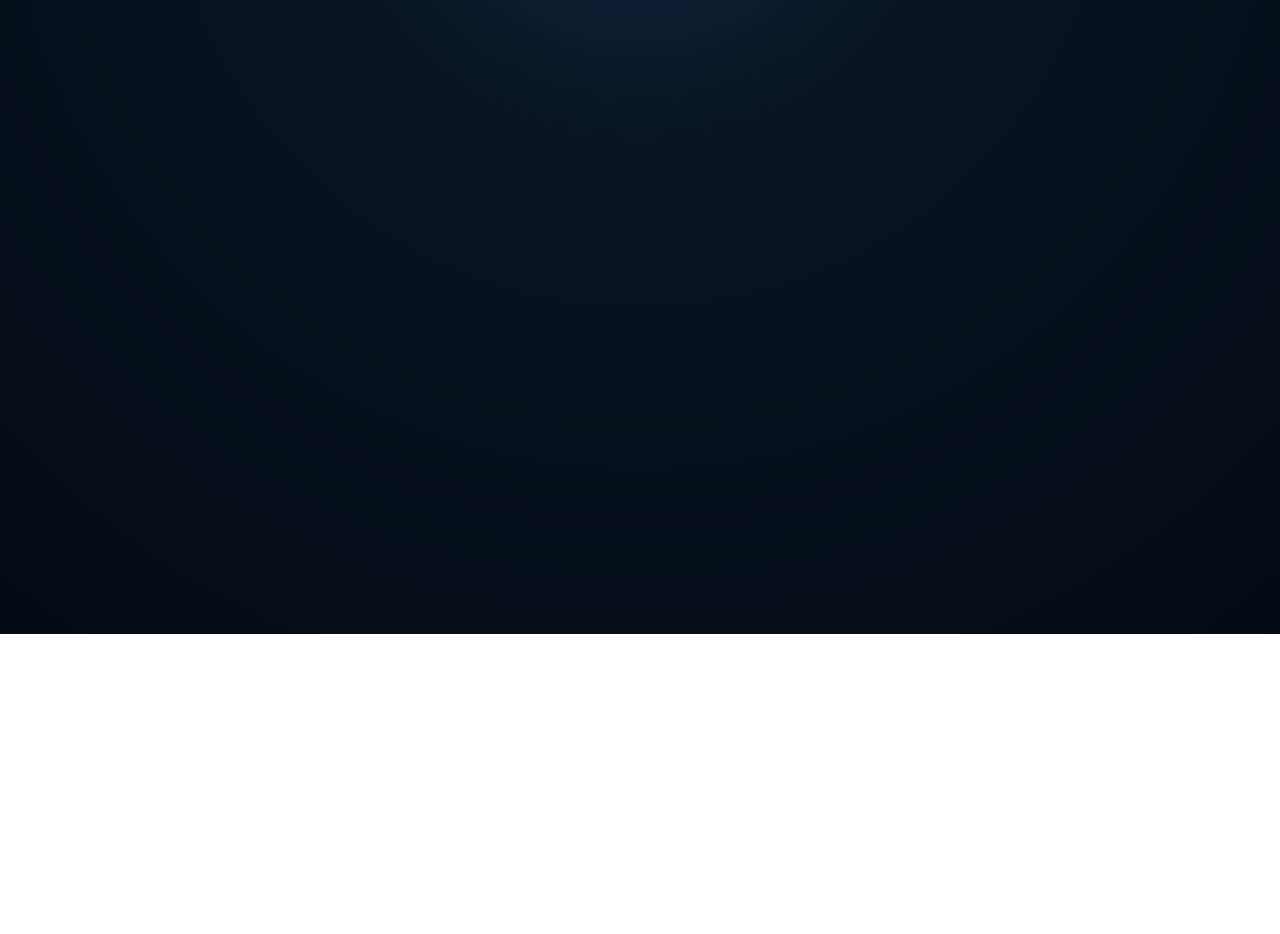
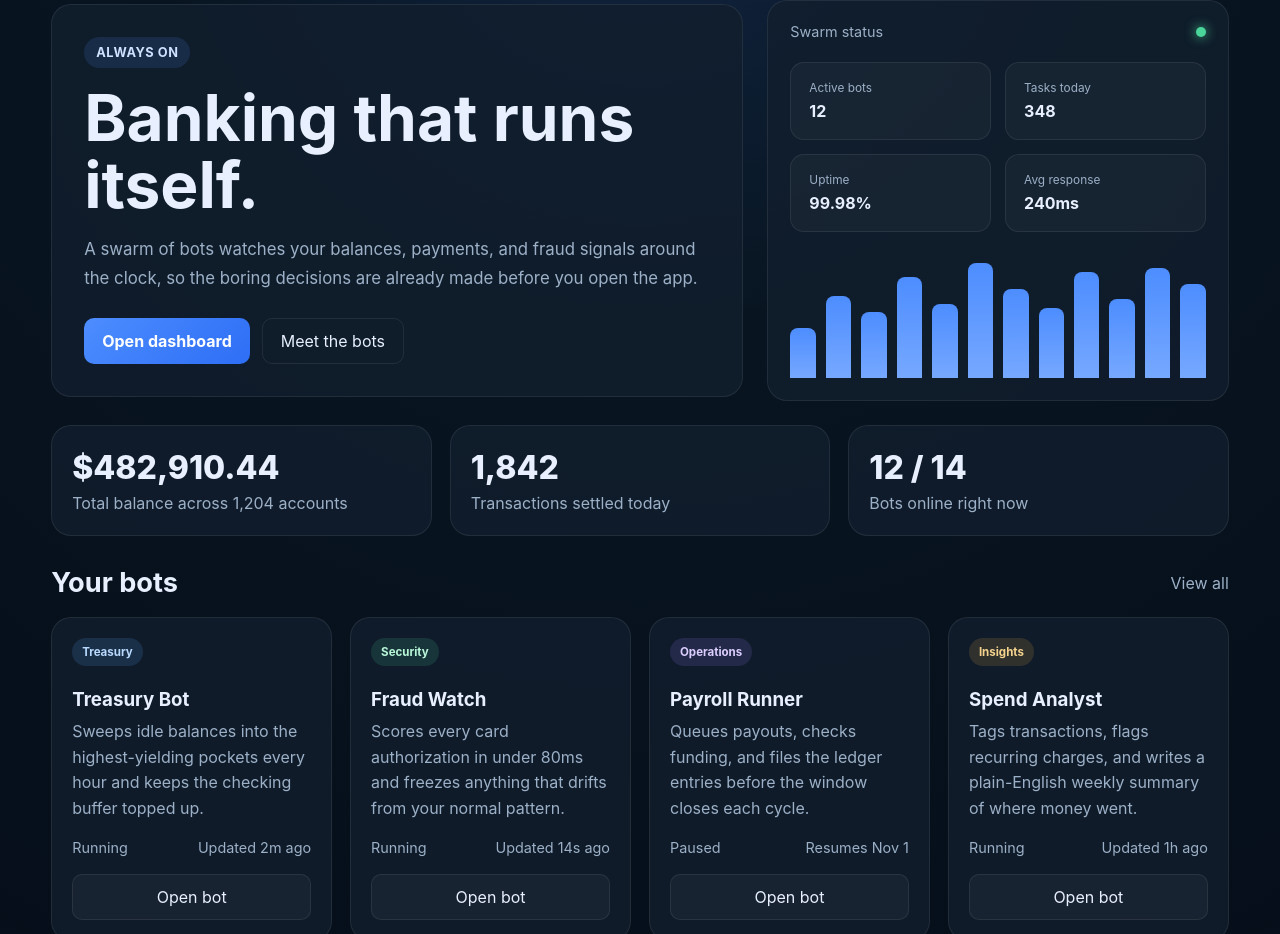
Before and after one commit to doughertylevi5150-dev/banking-platform, a React (Vite) app in the folder client/: page / in a window 1280 px wide. Shown: the part 166-1100 px from the top of the page. Before the commit the page ends 800 px from the top, so only its background shows below. Built offline with nearby package versions, Linux system fonts and the light colour scheme.

Commit message:
feat(client): build dashboard layout in App.jsx against the new stylesheet
Topbar, hero with status panel and signal bars, stat cards, bot grid and
activity feed, with content in arrays at the top of App.jsx.

```diff
--- a/client/src/App.jsx
+++ b/client/src/App.jsx
@@ -1,5 +1,193 @@
+const bots = [
+  {
+    id: 'treasury',
+    badge: 'Treasury',
+    badgeClass: 'blue',
+    title: 'Treasury Bot',
+    description:
+      'Sweeps idle balances into the highest-yielding pockets every hour and keeps the checking buffer topped up.',
+    status: 'Running',
+    detail: 'Updated 2m ago',
+  },
+  {
+    id: 'fraud',
+    badge: 'Security',
+    badgeClass: 'green',
+    title: 'Fraud Watch',
+    description:
+      'Scores every card authorization in under 80ms and freezes anything that drifts from your normal pattern.',
+    status: 'Running',
+    detail: 'Updated 14s ago',
+  },
+  {
+    id: 'payroll',
+    badge: 'Operations',
+    badgeClass: 'purple',
+    title: 'Payroll Runner',
+    description:
+      'Queues payouts, checks funding, and files the ledger entries before the window closes each cycle.',
+    status: 'Paused',
+    detail: 'Resumes Nov 1',
+  },
+  {
+    id: 'insights',
+    badge: 'Insights',
+    badgeClass: 'amber',
+    title: 'Spend Analyst',
+    description:
+      'Tags transactions, flags recurring charges, and writes a plain-English weekly summary of where money went.',
+    status: 'Running',
+    detail: 'Updated 1h ago',
+  },
+]
+
+const stats = [
+  { value: '$482,910.44', label: 'Total balance across 1,204 accounts' },
+  { value: '1,842', label: 'Transactions settled today' },
+  { value: '12 / 14', label: 'Bots online right now' },
+]
+
+const miniStats = [
+  { label: 'Active bots', value: '12' },
+  { label: 'Tasks today', value: '348' },
+  { label: 'Uptime', value: '99.98%' },
+  { label: 'Avg response', value: '240ms' },
+]
+
+const activity = [
+  {
+    dot: 'green',
+    title: 'Fraud Watch blocked a $1,240 charge',
+    detail: 'Card ending 4417, merchant flagged as unusual for this account.',
+  },
+  {
+    dot: 'blue',
+    title: 'Treasury Bot moved $25,000',
+    detail: 'Idle balance swept into the 4.6% reserve pocket.',
+  },
+  {
+    dot: 'purple',
+    title: 'Payroll Runner paused',
+    detail: 'Waiting on funding confirmation before the next cycle.',
+  },
+]
+
+const signalBars = [42, 68, 55, 84, 62, 96, 74, 58, 88, 66, 92, 78]
+
 function App() {
-  return <div className="app-shell" />
+  return (
+    <div className="app-shell">
+      <header className="topbar">
+        <div className="brand-wrap">
+          <div className="brand-mark">LU</div>
+          <div>
+            <div className="brand-name">LevisBotUniverse</div>
+            <div className="brand-tag">Autonomous banking operations</div>
+          </div>
+        </div>
+        <div className="hero-actions">
+          <button type="button" className="secondary-btn">
+            Sign in
+          </button>
+          <button type="button" className="primary-btn">
+            Launch console
+          </button>
+        </div>
+      </header>
+
+      <main className="main">
+        <section className="hero">
+          <div className="hero-copy">
+            <span className="pill">Always on</span>
+            <h1>Banking that runs itself.</h1>
+            <p>
+              A swarm of bots watches your balances, payments, and fraud signals
+              around the clock, so the boring decisions are already made before you
+              open the app.
+            </p>
+            <div className="hero-actions">
+              <button type="button" className="primary-btn">
+                Open dashboard
+              </button>
+              <button type="button" className="secondary-btn">
+                Meet the bots
+              </button>
+            </div>
+          </div>
+
+          <aside className="hero-panel">
+            <div className="panel-header">
+              <span>Swarm status</span>
+              <span className="online-dot" aria-label="Online" />
+            </div>
+            <div className="mini-grid">
+              {miniStats.map((item) => (
+                <div className="mini-card" key={item.label}>
+                  <span className="mini-label">{item.label}</span>
+                  <strong>{item.value}</strong>
+                </div>
+              ))}
+            </div>
+            <div className="signal-bars">
+              {signalBars.map((height, index) => (
+                <span key={index} style={{ height: `${height}%` }} />
+              ))}
+            </div>
+          </aside>
+        </section>
+
+        <section className="stats">
+          {stats.map((stat) => (
+            <div className="stat-card" key={stat.label}>
+              <div className="stat-value">{stat.value}</div>
+              <div className="stat-label">{stat.label}</div>
+            </div>
+          ))}
+        </section>
+
+        <section className="section">
+          <div className="section-head">
+            <h2>Your bots</h2>
+            <a href="#bots">View all</a>
+          </div>
+          <div className="bot-grid" id="bots">
+            {bots.map((bot) => (
+              <article className="bot-card" key={bot.id}>
+                <span className={`bot-badge ${bot.badgeClass}`}>{bot.badge}</span>
+                <h3>{bot.title}</h3>
+                <p>{bot.description}</p>
+                <div className="bot-meta">
+                  <span>{bot.status}</span>
+                  <span>{bot.detail}</span>
+                </div>
+                <button type="button" className="ghost-btn">
+                  Open bot
+                </button>
+              </article>
+            ))}
+          </div>
+        </section>
+
+        <section className="section">
+          <div className="section-head">
+            <h2>Recent activity</h2>
+            <a href="#activity">Full log</a>
+          </div>
+          <div className="activity-list" id="activity">
+            {activity.map((item) => (
+              <div className="activity-item" key={item.title}>
+                <span className={`dot ${item.dot}`} />
+                <div>
+                  <strong>{item.title}</strong>
+                  <p>{item.detail}</p>
+                </div>
+              </div>
+            ))}
+          </div>
+        </section>
+      </main>
+    </div>
+  )
 }
 
 export default App
```
